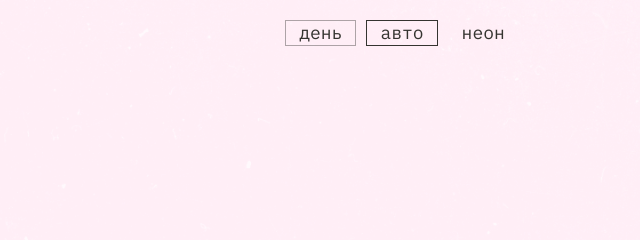
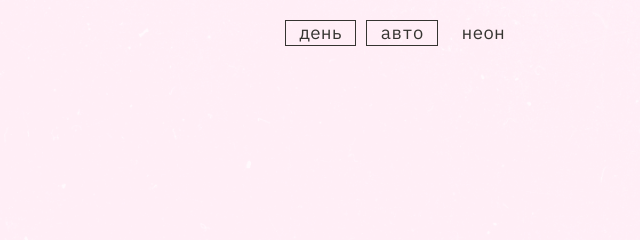
Before and after one commit to DevanaPath/slozhno-sosredotochitsya-fd, a plain HTML site: page index.html in a window 1280 px wide. In both pictures the pointer is over the button "день". Shown: the top 240 px of the page, 237-877 px from the left. Drawn offline with Linux system fonts and the light colour scheme.

Commit message:
возврат

```diff
--- a/styles/style.css
+++ b/styles/style.css
@@ -52,7 +52,7 @@
 }
 
 .header__theme-menu-button:hover {
-  border: 1px solid var(--accent-color-transparent);
+  border: 1px solid var(--section-title-color);
 }
 
 .header__theme-menu-button:focus {
```
